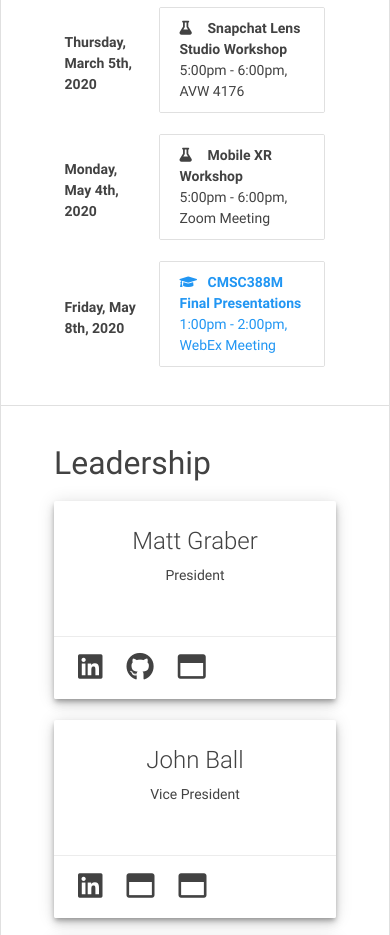
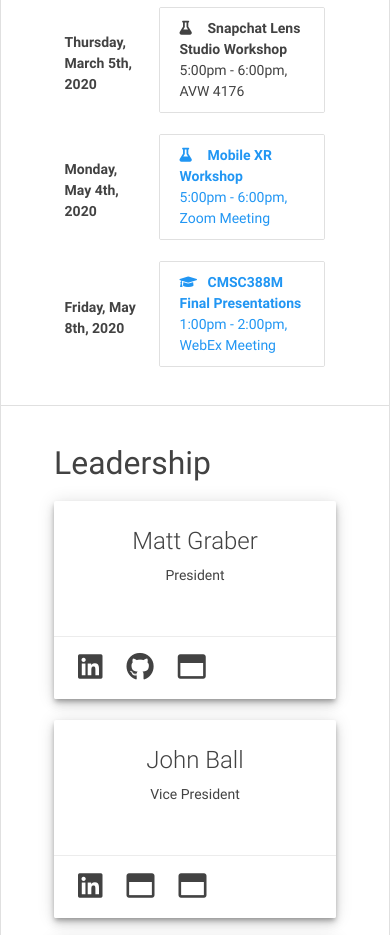
Before and after one commit to umdxrclub/xrc-prev-website, a React (Create React App) app: page / in a window 390 px wide. Shown: the part 1680-2615 px from the top of the page. Built offline with nearby package versions, Linux system fonts and the light colour scheme.

Commit message:
adding url for mobile xr zoom workshop

```diff
--- a/src/XR_CONSTANTS.js
+++ b/src/XR_CONSTANTS.js
@@ -153,6 +153,7 @@ module.exports = Object.freeze({
 			'time' : '5:00pm - 6:00pm',
 			'location' : 'Zoom Meeting',
 			'fa_icon' : 'fa-flask',
+			'url' : 'https://umd.zoom.us/j/4363863079?pwd=SElaSnMyTWo4RE9TUitPRS9NalM2dz09',
 		},
 		{
 			'name' : 'CMSC388M Final Presentations',
```
